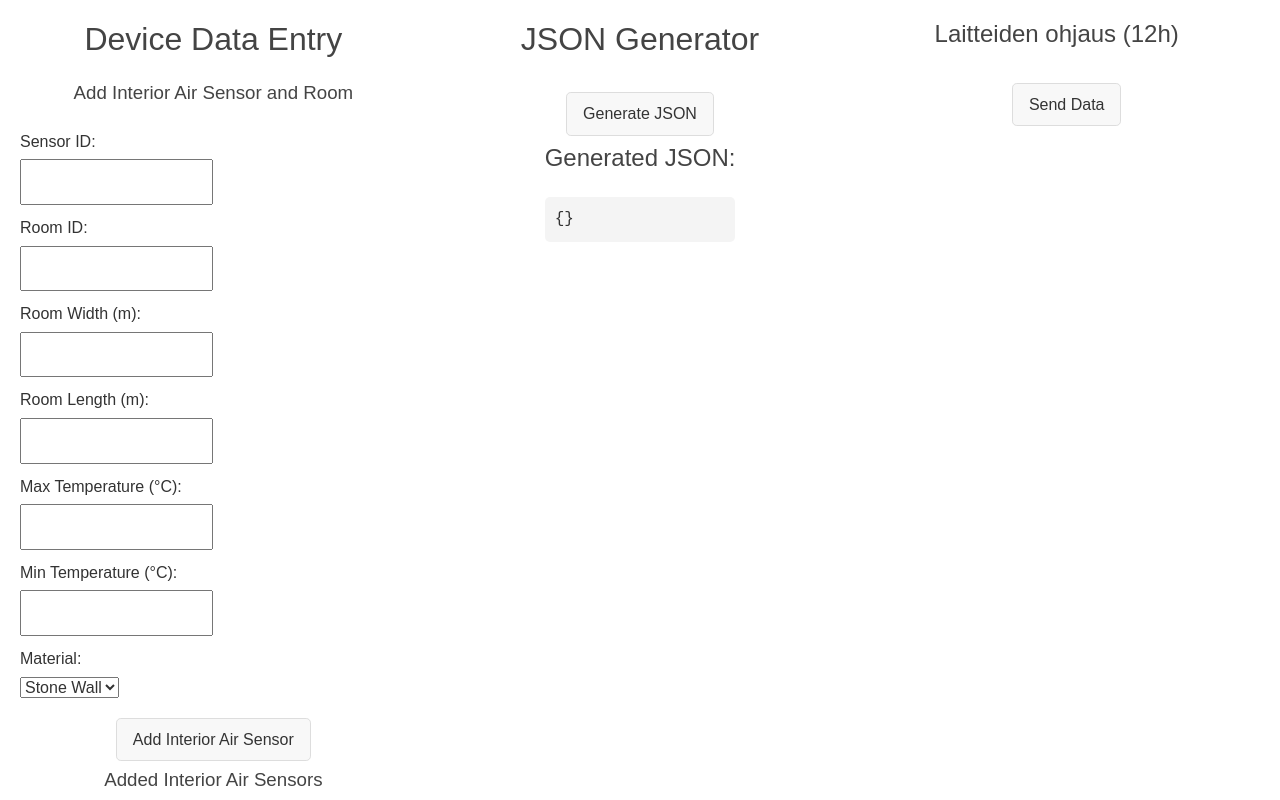
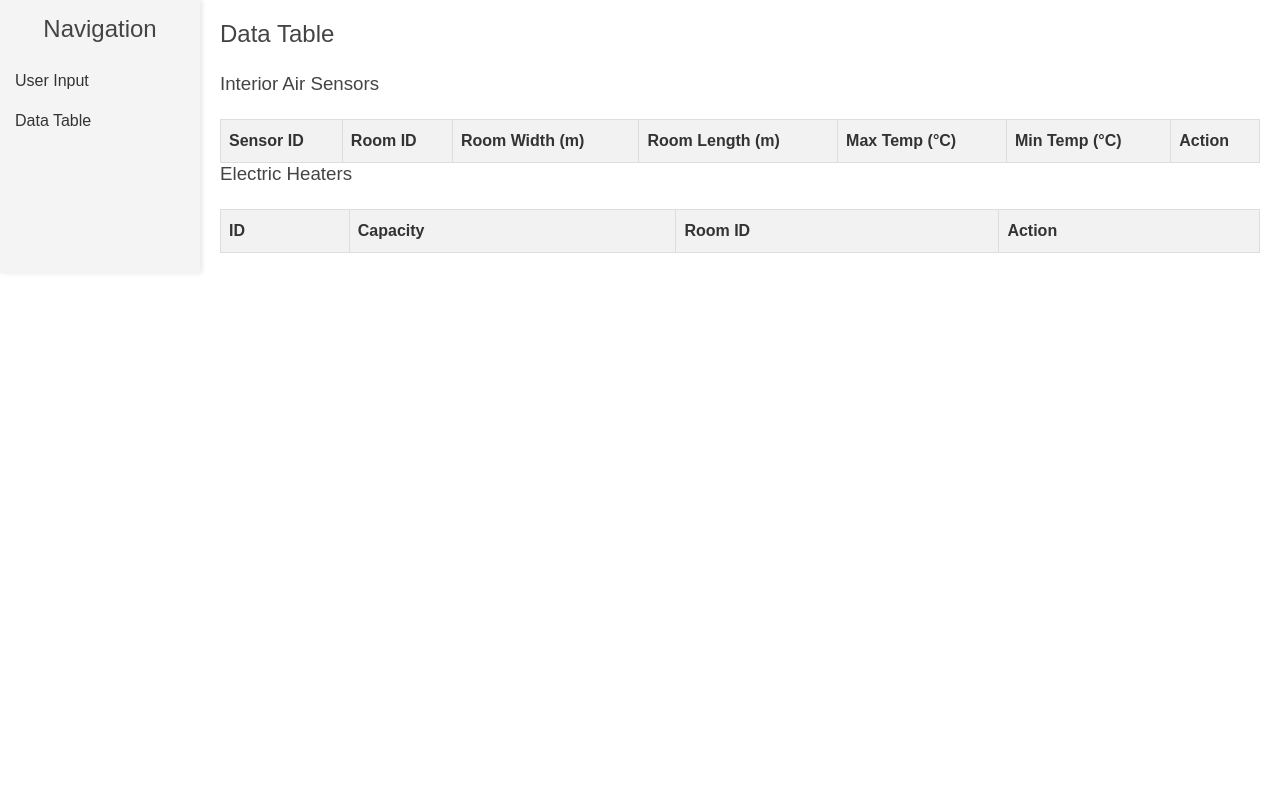
Before and after one commit to jeenou/hertta-ui, a React (Create React App) app: page /data-table in a window 1280 px wide. Shown: the top 800 px of the page. Built offline with nearby package versions, Linux system fonts and the light colour scheme.

Commit message:
Added sidebar and input data table page

```diff
--- a/package.json
+++ b/package.json
@@ -14,6 +14,7 @@
     "react": "^18.2.0",
     "react-dom": "^18.2.0",
     "react-flow-renderer": "^10.3.17",
+    "react-router-dom": "^6.24.0",
     "react-scripts": "5.0.1",
     "web-vitals": "^2.1.4"
   },
--- a/src/App.js
+++ b/src/App.js
@@ -1,10 +1,14 @@
+// src/App.js
+
 import React, { useState } from 'react';
+import { BrowserRouter as Router, Route, Routes } from 'react-router-dom';
 import './global.css';
 import './App.css';
 import DeviceDataForm from './DeviceDataForm';
-import DeviceControl from './DeviceControl';
+import DataTable from './DataTable';
 import InputDataCreator from './InputDataCreator';
-import InputDataSender from './InputDataSender'; // Import the sender component
+import InputDataSender from './InputDataSender';
+import Layout from './Layout';
 
 function App() {
   const [jsonContent, setJsonContent] = useState({});
@@ -15,21 +19,32 @@ function App() {
     setJsonContent(jsonObj);
   };
 
+  const deleteHeater = (id) => {
+    const updatedHeaters = electricHeaters.filter(heater => heater.id !== id);
+    setElectricHeaters(updatedHeaters);
+  };
+
+  const deleteSensor = (id) => {
+    const updatedSensors = interiorAirSensors.filter(sensor => sensor.sensorId !== id);
+    setInteriorAirSensors(updatedSensors);
+  };
+
   return (
-    <div className="App">
+    <Router>
+      <Layout>
+        <Routes>
+          <Route path="/" element={
             <div className="app-container">
               <div className="left-side">
                 <h1>Device Data Entry</h1>
                 <DeviceDataForm setElectricHeaters={setElectricHeaters} setInteriorAirSensors={setInteriorAirSensors} />
               </div>
               <div className="middle-section">
-          {/* Use InputDataCreator component */}
                 <InputDataCreator
                   setJsonContent={handleJsonContentChange}
                   electricHeaters={electricHeaters}
                   interiorAirSensors={interiorAirSensors}
                 />
-          {/* Display JSON content if available */}
                 {jsonContent && (
                   <div>
                     <h2>Generated JSON:</h2>
@@ -38,12 +53,21 @@ function App() {
                 )}
               </div>
               <div className="right-side">
-          <DeviceControl deviceControls={[]} /> {/* Pass an empty array if necessary */}
-          {/* Use InputDataSender component */}
                 <InputDataSender jsonContent={jsonContent} />
               </div>
             </div>
-    </div>
+          } />
+          <Route path="/data-table" element={
+            <DataTable
+              electricHeaters={electricHeaters}
+              interiorAirSensors={interiorAirSensors}
+              deleteHeater={deleteHeater}
+              deleteSensor={deleteSensor}
+            />
+          } />
+        </Routes>
+      </Layout>
+    </Router>
   );
 }
 
--- /dev/null
+++ b/src/DataTable.css
@@ -0,0 +1,27 @@
+/* src/DataTable.css */
+table {
+    width: 100%;
+    border-collapse: collapse;
+  }
+
+  th, td {
+    border: 1px solid #ddd;
+    padding: 8px;
+  }
+
+  th {
+    background-color: #f2f2f2;
+    text-align: left;
+  }
+
+  button {
+    background-color: #f44336;
+    color: white;
+    border: none;
+    padding: 5px 10px;
+    cursor: pointer;
+  }
+
+  button:hover {
+    background-color: #d32f2f;
+  }
--- /dev/null
+++ b/src/DataTable.js
@@ -0,0 +1,66 @@
+// src/DataTable.js
+
+import React from 'react';
+import './DataTable.css'; // Ensure this file exists in the src directory
+
+function DataTable({ electricHeaters, interiorAirSensors, deleteHeater, deleteSensor }) {
+  return (
+    <div>
+      <h2>Data Table</h2>
+      <h3>Interior Air Sensors</h3>
+      <table>
+        <thead>
+          <tr>
+            <th>Sensor ID</th>
+            <th>Room ID</th>
+            <th>Room Width (m)</th>
+            <th>Room Length (m)</th>
+            <th>Max Temp (°C)</th>
+            <th>Min Temp (°C)</th>
+            <th>Action</th>
+          </tr>
+        </thead>
+        <tbody>
+          {interiorAirSensors.map((sensor, index) => (
+            <tr key={index}>
+              <td>{sensor.sensorId}</td>
+              <td>{sensor.roomId}</td>
+              <td>{sensor.roomWidth}</td>
+              <td>{sensor.roomLength}</td>
+              <td>{(sensor.maxTemp - 273.15).toFixed(2)}</td>
+              <td>{(sensor.minTemp - 273.15).toFixed(2)}</td>
+              <td>
+                <button onClick={() => deleteSensor(sensor.sensorId)}>Delete</button>
+              </td>
+            </tr>
+          ))}
+        </tbody>
+      </table>
+      <h3>Electric Heaters</h3>
+      <table>
+        <thead>
+          <tr>
+            <th>ID</th>
+            <th>Capacity</th>
+            <th>Room ID</th>
+            <th>Action</th>
+          </tr>
+        </thead>
+        <tbody>
+          {electricHeaters.map((heater, index) => (
+            <tr key={index}>
+              <td>{heater.id}</td>
+              <td>{heater.capacity}</td>
+              <td>{heater.roomId}</td>
+              <td>
+                <button onClick={() => deleteHeater(heater.id)}>Delete</button>
+              </td>
+            </tr>
+          ))}
+        </tbody>
+      </table>
+    </div>
+  );
+}
+
+export default DataTable;
--- a/src/InputDataCreator.js
+++ b/src/InputDataCreator.js
@@ -1,3 +1,5 @@
+// src/InputDataCreator.js
+
 import React from 'react';
 import Input_SetupData from './Input_SetupData';
 import generateProcessesData from './Input_Processes';
--- /dev/null
+++ b/src/Layout.css
@@ -0,0 +1,9 @@
+/* src/Layout.css */
+.layout {
+    display: flex;
+  }
+
+  .content {
+    flex-grow: 1;
+    padding: 20px;
+  }
--- /dev/null
+++ b/src/Layout.js
@@ -0,0 +1,18 @@
+// src/Layout.js
+
+import React from 'react';
+import './Layout.css';
+import Sidebar from './Sidebar';
+
+function Layout({ children }) {
+  return (
+    <div className="layout">
+      <Sidebar />
+      <div className="content">
+        {children}
+      </div>
+    </div>
+  );
+}
+
+export default Layout;
--- /dev/null
+++ b/src/Sidebar.css
@@ -0,0 +1,29 @@
+/* src/Sidebar.css */
+.sidebar {
+    width: 200px;
+    background-color: #f4f4f4;
+    padding: 15px;
+    box-shadow: 2px 0 5px rgba(0,0,0,0.1);
+  }
+
+  .sidebar h2 {
+    text-align: center;
+  }
+
+  .sidebar ul {
+    list-style-type: none;
+    padding: 0;
+  }
+
+  .sidebar ul li {
+    margin: 15px 0;
+  }
+
+  .sidebar ul li a {
+    text-decoration: none;
+    color: #333;
+  }
+
+  .sidebar ul li a:hover {
+    text-decoration: underline;
+  }
--- /dev/null
+++ b/src/Sidebar.js
@@ -0,0 +1,19 @@
+// src/Sidebar.js
+
+import React from 'react';
+import { Link } from 'react-router-dom';
+import './Sidebar.css';
+
+function Sidebar() {
+  return (
+    <div className="sidebar">
+      <h2>Navigation</h2>
+      <ul>
+        <li><Link to="/">User Input</Link></li>
+        <li><Link to="/data-table">Data Table</Link></li>
+      </ul>
+    </div>
+  );
+}
+
+export default Sidebar;
```
Also changed, not shown: src/InteriorAirSensorForm.js (deleted, +0 -80 lines), 1 other file (tests, documents, lock files or other folders). Lines whose indentation alone changed are shown as unchanged.
